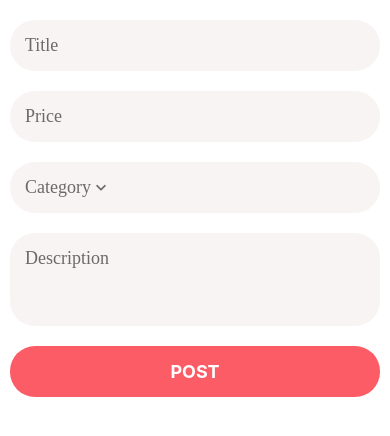
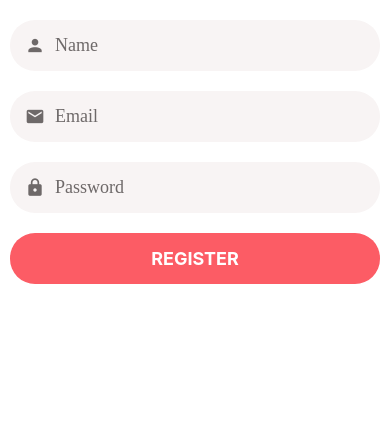
Before and after one commit to Hussain-hamim/donewithit, a React Native app: screen / in a window 390 px wide. Shown: the top 436 px of the page. Built offline with nearby package versions, Linux system fonts and the light colour scheme.

Commit message:
add register screen

```diff
--- a/App.js
+++ b/App.js
@@ -13,6 +13,7 @@
 import AppPicker from "./app/components/AppPicker";
 import LoginScreen from "./app/screens/LoginScreen";
 import ListingEditScreen from "./app/screens/ListingEditScreen";
+import RegisterScreen from "./app/screens/RegisterScreen";
 
 const categories = [
   { label: "Furniture", value: 1 },
@@ -21,5 +22,5 @@
 ];
 
 export default function App() {
-  return <ListingEditScreen />;
+  return <RegisterScreen />;
 }
--- /dev/null
+++ b/app/screens/RegisterScreen.js
@@ -0,0 +1,62 @@
+import React from "react";
+import { StyleSheet } from "react-native";
+import * as Yup from "yup";
+
+import Screen from "../components/Screen";
+import {
+  AppForm as Form,
+  AppFormField as FormField,
+  SubmitButton,
+} from "../components/forms";
+
+const validationSchema = Yup.object().shape({
+  name: Yup.string().required().label("Name"),
+  email: Yup.string().required().email().label("Email"),
+  password: Yup.string().required().min(4).label("Password"),
+});
+
+function RegisterScreen() {
+  return (
+    <Screen style={styles.container}>
+      <Form
+        initialValues={{ name: "", email: "", password: "" }}
+        onSubmit={(values) => console.log(values)}
+        validationSchema={validationSchema}
+      >
+        <FormField
+          autoCorrect={false}
+          icon="account"
+          name="name"
+          placeholder="Name"
+        />
+        <FormField
+          autoCapitalize="none"
+          autoCorrect={false}
+          icon="email"
+          keyboardType="email-address"
+          name="email"
+          placeholder="Email"
+          textContentType="emailAddress"
+        />
+        <FormField
+          autoCapitalize="none"
+          autoCorrect={false}
+          icon="lock"
+          name="password"
+          placeholder="Password"
+          secureTextEntry
+          textContentType="password"
+        />
+        <SubmitButton title="Register" />
+      </Form>
+    </Screen>
+  );
+}
+
+const styles = StyleSheet.create({
+  container: {
+    padding: 10,
+  },
+});
+
+export default RegisterScreen;
```
